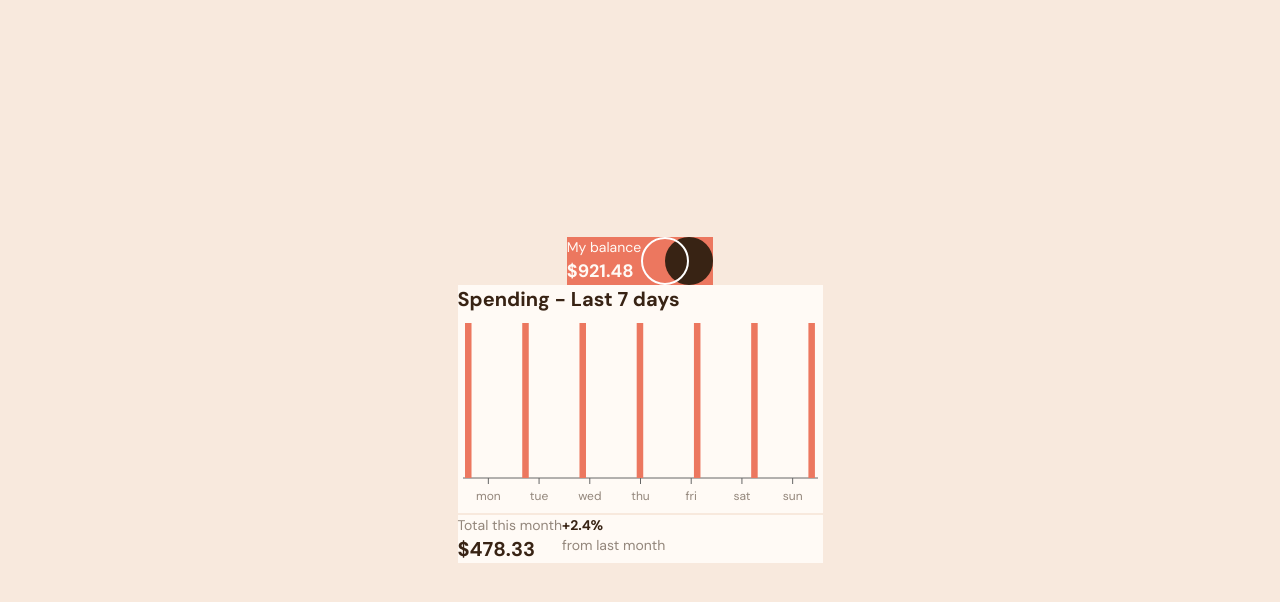
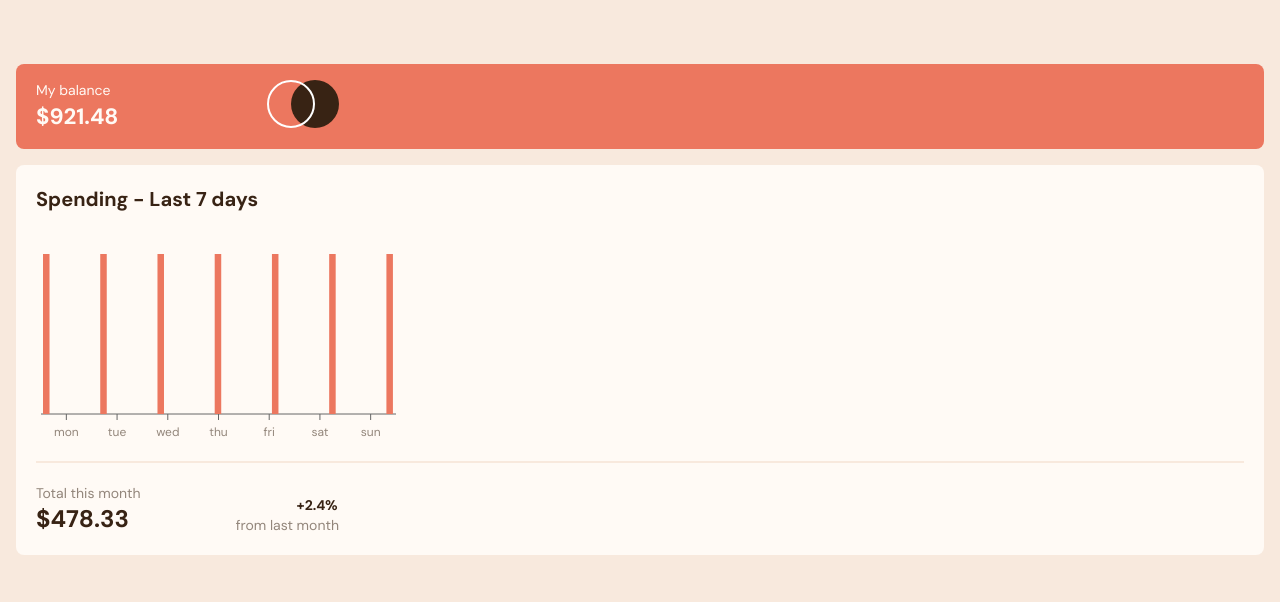
Before and after one commit to Massa-Albani4/expenses-chart, a React (Vite) app: page / in a window 1280 px wide. Shown: the top 602 px of the page. Built offline with nearby package versions, Linux system fonts and the light colour scheme.

Commit message:
Add spacing styles

```diff
--- a/src/App.jsx
+++ b/src/App.jsx
@@ -4,11 +4,11 @@ import Chart from "./Chart";
 
 function App() {
   return (
-    <div className="flex h-screen flex-col items-center justify-center bg-biege-200 font-body text-brown">
-      <div className="flex flex-row bg-red text-biege-100">
+    <div className="flex h-screen flex-col items-center bg-biege-200 px-4 font-body text-brown">
+      <div className="mt-16 flex w-full flex-row gap-[9.3rem] rounded-lg bg-red px-5 py-4 text-biege-100">
         <div>
-          <p className="text-sm">My balance</p>
-          <p className="text-lg font-bold">$921.48</p>
+          <p className="text-sm font-normal">My balance</p>
+          <p className="text-[1.39rem] font-bold">$921.48</p>
         </div>
         <div>
           <svg
@@ -24,16 +24,16 @@ function App() {
           </svg>
         </div>
       </div>
-      <div className="bg-biege-100">
-        <h1 className="text-xl font-bold">Spending - Last 7 days</h1>
+      <div className="mt-4 w-full rounded-lg bg-biege-100 p-5">
+        <h1 className="mb-9 text-xl font-bold">Spending - Last 7 days</h1>
         <Chart />
-        <div className="flex flex-row border-t-2 border-biege-200">
-          <div>
+        <div className="mt-3 flex flex-row border-t-2 border-biege-200 pt-5">
+          <div className="mr-[5.5rem]">
             <p className="text-sm text-gray">Total this month</p>
-            <p className="text-xl font-bold">$478.33</p>
+            <p className="text-2xl font-bold">$478.33</p>
           </div>
-          <div>
-            <p className="text-sm font-bold">+2.4%</p>
+          <div className="ml-[.45rem] mt-3">
+            <p className="ml-[3.8rem] text-sm font-bold">+2.4%</p>
             <p className="text-sm text-gray">from last month</p>
           </div>
         </div>
--- a/src/data.json
+++ b/src/data.json
@@ -2,36 +2,36 @@
   {
     "day": "mon",
     "amount": 2543,
-    "height1": 213
+    "height1": 280
   },
   {
     "day": "tue",
     "amount": 34.91,
-    "height2": 213
+    "height2": 280
   },
   {
     "day": "wed",
     "amount": 52.36,
-    "height3": 213
+    "height3": 280
   },
   {
     "day": "thu",
     "amount": 31.07,
-    "height4": 213
+    "height4": 280
   },
   {
     "day": "fri",
     "amount": 23.39,
-    "height5": 213
+    "height5": 280
   },
   {
     "day": "sat",
     "amount": 43.28,
-    "height6": 213
+    "height6": 280
   },
   {
     "day": "sun",
     "amount": 25.48,
-    "height7": 213
+    "height7": 280
   }
 ]
```
